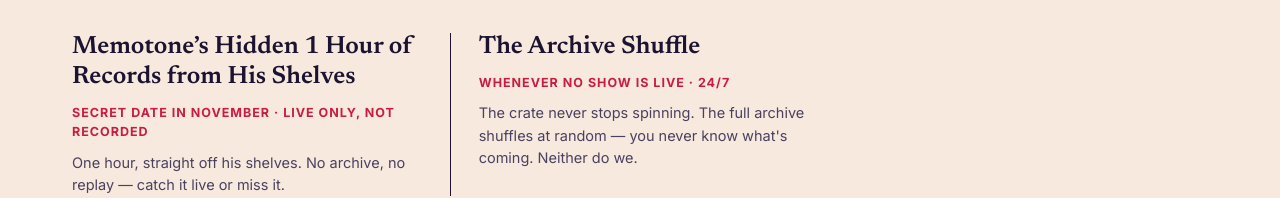
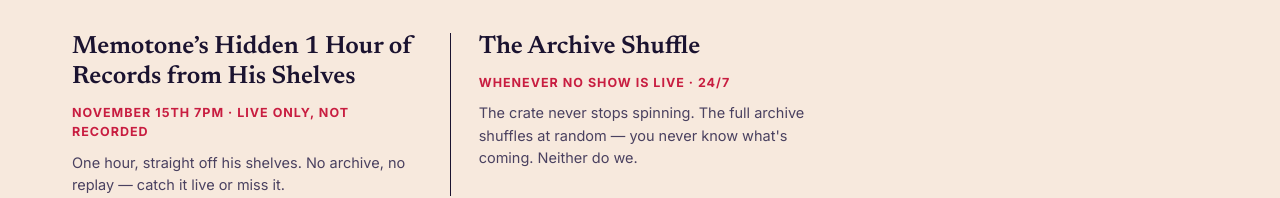
Before and after one commit to rokaf1993/topsecret.fm, a plain HTML site: page index.html in a window 1280 px wide. Shown: the part 1959-2157 px from the top of the page. Drawn offline with Linux system fonts and the light colour scheme; no server answers.

Commit message:
Update event date in index.html

```diff
--- a/index.html
+++ b/index.html
@@ -671,7 +671,7 @@
       </div>
       <div>
         <h3>Memotone’s Hidden 1 Hour of Records from His Shelves</h3>
-        <p class="when">Secret date in November · Live only, not recorded</p>
+        <p class="when"> November 15th 7pm · Live only, not recorded</p>
         <p>One hour, straight off his shelves. No archive, no replay — catch it live or miss it.</p>
       </div>
       <div>
```
